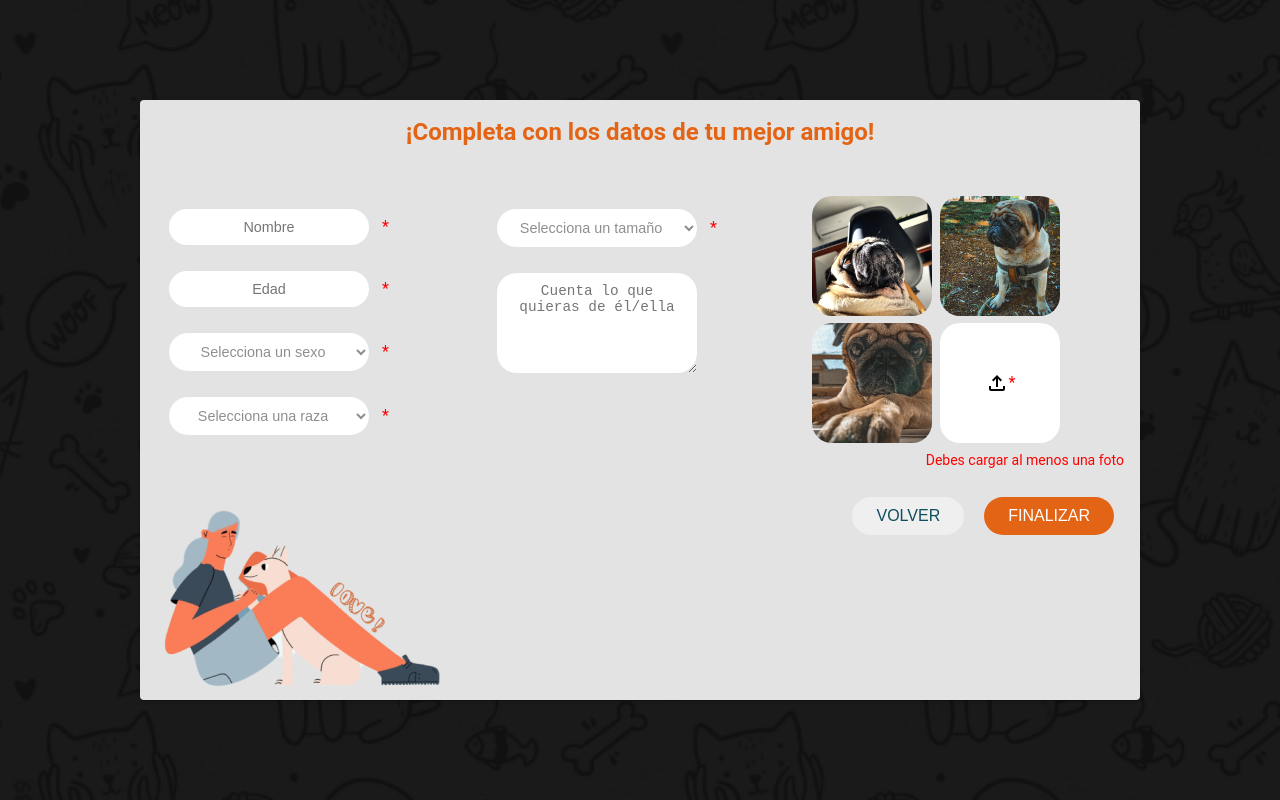
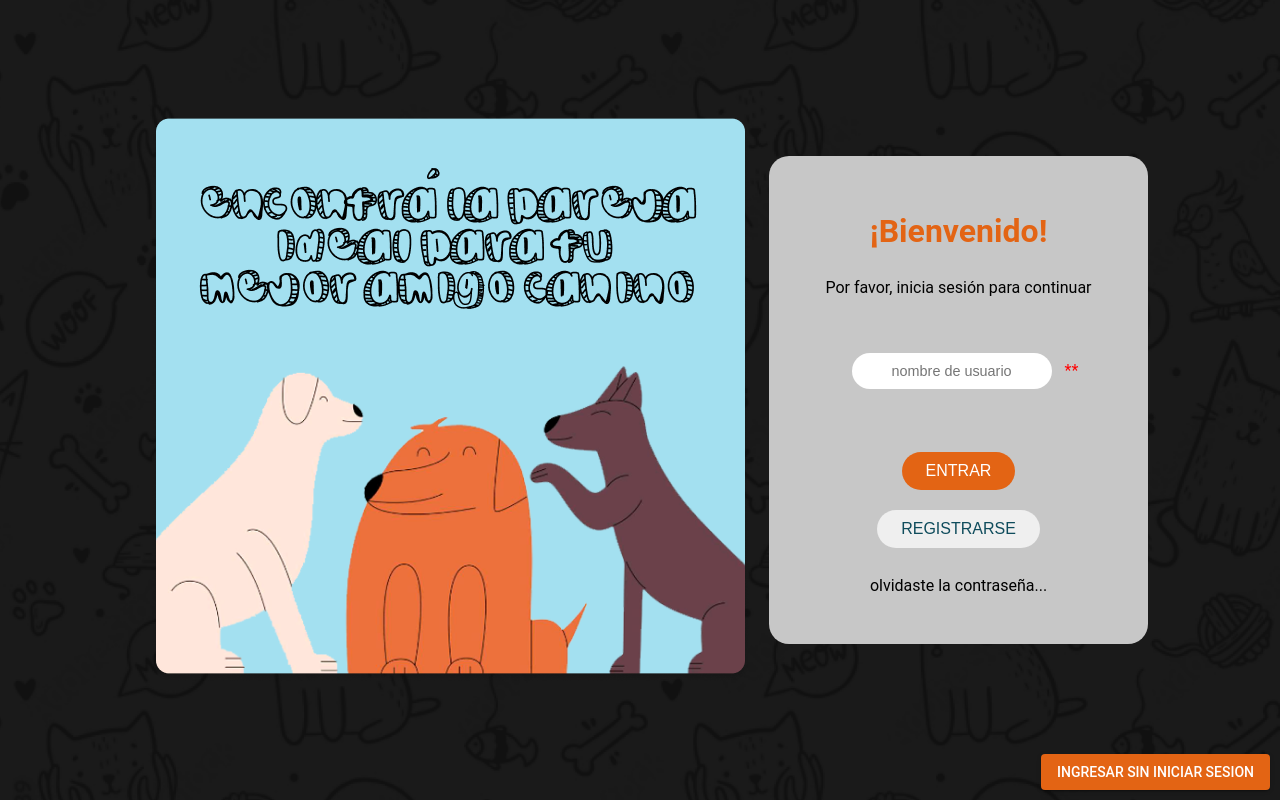
Before and after one commit to No-Country-simulation/c19-46-n-java-react, a React (Vite) app in the folder frontend/: page /pruebas in a window 1280 px wide. Built offline with nearby package versions, Linux system fonts and the light colour scheme.

Commit message:
animacion y navegacion entre formularios

```diff
--- a/frontend/package.json
+++ b/frontend/package.json
@@ -16,6 +16,7 @@
     "@fontsource/roboto": "^5.0.13",
     "@mui/icons-material": "^5.16.0",
     "@mui/material": "^5.16.0",
+    "framer-motion": "^11.3.8",
     "playwright": "^1.45.1",
     "react": "^18.3.1",
     "react-dom": "^18.3.1",
--- a/frontend/src/App.jsx
+++ b/frontend/src/App.jsx
@@ -3,18 +3,17 @@ import OnboardingIndex from "./views/onboarding/OnboardingIndex";
 
 function App() {
   return (
-    <div>
-      {/* <h1>hola, soy una version muy temprana de la app</h1> */}
-      {/* Aca va el componente de entrada al sistema (bienvenido y login) */}
-      {/* este componente MainMenu es temporal, sirve para acceder al menu principal directamente sin iniciar sesion */}
-      {/* <Button variant="contained" href="/main-menu">
-        Ingresar sin iniciar sesion
-      </Button>
-      <Button variant="contained" href="/pruebas">
-        Componente para testing
-      </Button> */}
+    <>
+      {/* COMPONENTE INDEX (LOGIN, REGISTRO Y MASCOTA) */}
       <OnboardingIndex />
-    </div>
+
+      {/* ESTE BOTON TE REDIRECCIONA AL MENU PRINCIPAL SIN INICIAR SESION */}
+      <div style={{ position: "absolute", bottom: "10px", right: "10px" }}>
+        <Button variant="contained" href="/main-menu">
+          Ingresar sin iniciar sesion
+        </Button>
+      </div>
+    </>
   );
 }
 
--- a/frontend/src/views/forms/formulario-login/LoginForm.jsx
+++ b/frontend/src/views/forms/formulario-login/LoginForm.jsx
@@ -5,8 +5,7 @@ import "../Formulario.css";
 import Input from "../../../shared/components/input/Input";
 import Inicio from "../../../shared/assets/Inicio.png";
 
-
-const LoginForm = () => {
+const LoginForm = ({ onNext }) => {
   const [isSubmitting, setIsSubmitting] = useState(false);
   const [username, setUsername] = useState("");
   const [password, setPassword] = useState("");
@@ -25,10 +24,11 @@ const LoginForm = () => {
 
     try {
       // Simula una petición de inicio de sesión
-      await fakeLoginRequest({ username, password });
+      // await fakeLoginRequest({ username, password });
 
       // Lógica después de un inicio de sesión exitoso
       console.log("Entrar");
+      onNext();
     } catch (err) {
       setError("Nombre de usuario o contraseña incorrectos.");
       setIsSubmitting(false);
--- a/frontend/src/views/forms/formulario-mascota/FormularioMascotaIndex.jsx
+++ b/frontend/src/views/forms/formulario-mascota/FormularioMascotaIndex.jsx
@@ -4,8 +4,11 @@ import agregarMascota from "../../../shared/assets/agregarMascota.webp";
 import CargarFotosMascota from "./cargar-fotos/CargarFotosMascota";
 import Input from "../../../shared/components/input/Input";
 import Button from "../../../shared/components/button/Button";
+import { useNavigate } from "react-router-dom";
 
-const FormularioMascotaIndex = () => {
+const FormularioMascotaIndex = ({ onPrevious }) => {
+  const navigate = useNavigate();
+
   const fakeRegisterRequest = ({
     nombre,
     edad,
@@ -46,17 +49,18 @@ const FormularioMascotaIndex = () => {
     setIsSubmitting(true);
     setError("");
     try {
-      await fakeRegisterRequest({
-        nombre,
-        edad,
-        sexo,
-        raza,
-        tamanio,
-        descripcion,
-        fotos,
-      });
+      // await fakeRegisterRequest({
+      //   nombre,
+      //   edad,
+      //   sexo,
+      //   raza,
+      //   tamanio,
+      //   descripcion,
+      //   fotos,
+      // });
       console.log("Registro exitoso");
       setIsSubmitting(false);
+      navigate("/main-menu");
     } catch (err) {
       setError("Error en el registro. Inténtalo de nuevo.");
       setIsSubmitting(false);
@@ -220,7 +224,9 @@ const FormularioMascotaIndex = () => {
                     {/* Botones volver y finalizar */}
                     <Grid container justifyContent="flex-end" marginTop="16px">
                       <Grid item>
-                        <Button className="btn-secondary">VOLVER</Button>
+                        <Button className="btn-secondary" onClick={onPrevious}>
+                          VOLVER
+                        </Button>
                       </Grid>
                       <Grid item>
                         <Button
--- a/frontend/src/views/forms/formulario-usuario/RegisterForm.jsx
+++ b/frontend/src/views/forms/formulario-usuario/RegisterForm.jsx
@@ -1,11 +1,10 @@
 import { useState } from "react";
-import { Link } from "react-router-dom";
 import Button from "../../../shared/components/button/Button";
 import "../Formulario.css";
 import Input from "../../../shared/components/input/Input";
 import Primerinicio from "../../../shared/assets/primerInicio.png";
 
-const LoginForm = () => {
+const LoginForm = ({ onPrevious, onNext }) => {
   const [isSubmitting, setIsSubmitting] = useState(false);
   const [name, setName] = useState("");
   const [phone, setPhone] = useState("");
@@ -29,11 +28,12 @@ const LoginForm = () => {
 
     try {
       // Simula una petición de registro
-      await fakeRegisterRequest({ name, phone, city });
+      // await fakeRegisterRequest({ name, phone, city });
 
       // Lógica después de un registro exitoso
       console.log("Registro exitoso");
       setIsSubmitting(false); // Restablecer estado isSubmitting
+      onNext();
     } catch (err) {
       setError("Error en el registro. Inténtalo de nuevo.");
       setIsSubmitting(false); // Restablecer estado isSubmitting
@@ -82,9 +82,9 @@ const LoginForm = () => {
             </Button>
           </div>
           <div>
-            <Link to="">
-              <Button className="btn-secondary">VOLVER</Button>
-            </Link>
+            <Button className="btn-secondary" onClick={onPrevious}>
+              VOLVER
+            </Button>
           </div>
         </form>
         <div className="image">
--- a/frontend/src/views/onboarding/OnboardingIndex.jsx
+++ b/frontend/src/views/onboarding/OnboardingIndex.jsx
@@ -1,7 +1,88 @@
+import { useState } from "react";
+import { motion, AnimatePresence } from "framer-motion";
+import LoginForm from "../forms/formulario-login/LoginForm";
+import RegisterForm from "../forms/formulario-usuario/RegisterForm";
+import FormularioMascotaIndex from "../forms/formulario-mascota/FormularioMascotaIndex";
+
+/**
+ * El componente utiliza el hook `useState` para manejar el estado de la 'página' actual del flujo.
+ * El valor de `step` puede ser 0, 1 o 2, correspondiendo a las páginas de inicio de sesión, registro y formulario de mascota respectivamente.
+ *
+ * El componente utiliza el componente `AnimatePresence` de Framer Motion para animar la transición entre las diferentes páginas.
+ * Cada página se renderiza dentro de un componente `motion.div` con animaciones definidas para las propiedades `opacity` y `x`.
+ *
+ * La página de inicio de sesión se renderiza cuando `step` es 0, la página de registro se renderiza cuando `step` es 1 y
+ * la página de formulario de mascota se renderiza cuando `step` es 2.
+ *
+ * Los botones de navegación entre las diferentes páginas se pasan como propiedades a los componentes de
+ * `LoginForm`, `RegisterForm` y `FormularioMascotaIndex`.
+ *
+ * El componente `OnboardingIndex` es exportado como el componente predeterminado para este archivo.
+ */
 const OnboardingIndex = () => {
+  const Form1 = ({ onNext }) => (
+    <>
+      {/* FORMULARIO LOGIN - PAGINA 0 */}
+      <LoginForm onNext={onNext} />
+    </>
+  );
+
+  const Form2 = ({ onPrevious, onNext }) => (
+    <>
+      {/* FORMULARIO REGISTRO - PAGINA 1 */}
+      <RegisterForm onPrevious={onPrevious} onNext={onNext} />
+    </>
+  );
+
+  const Form3 = ({ onPrevious }) => (
+    <>
+      {/* FORMULARIO MASCOTA - PAGINA 2 */}
+      <FormularioMascotaIndex onPrevious={onPrevious} />
+    </>
+  );
+
+  const [step, setStep] = useState(0);
+
   return (
     <>
-      <h1>OnboardingIndex</h1>
+      <AnimatePresence mode="wait">
+        {step === 0 && (
+          <motion.div
+            key="form1"
+            initial={{ opacity: 0, x: 100 }}
+            animate={{ opacity: 1, x: 0 }}
+            exit={{ opacity: 0, x: -100 }}
+            transition={{ duration: 0.5 }}
+          >
+            {/* FORMULARIO LOGIN - PAGINA 0 */}
+            <Form1 onNext={() => setStep(1)} />
+          </motion.div>
+        )}
+        {step === 1 && (
+          <motion.div
+            key="form2"
+            initial={{ opacity: 0, x: 100 }}
+            animate={{ opacity: 1, x: 0 }}
+            exit={{ opacity: 0, x: -100 }}
+            transition={{ duration: 0.5 }}
+          >
+            {/* FORMULARIO REGISTRO - PAGINA 1 */}
+            <Form2 onPrevious={() => setStep(0)} onNext={() => setStep(2)} />
+          </motion.div>
+        )}
+        {step === 2 && (
+          <motion.div
+            key="form3"
+            initial={{ opacity: 0, x: 100 }}
+            animate={{ opacity: 1, x: 0 }}
+            exit={{ opacity: 0, x: -100 }}
+            transition={{ duration: 0.5 }}
+          >
+            {/* FORMULARIO MASCOTA - PAGINA 2 */}
+            <Form3 onPrevious={() => setStep(1)} />
+          </motion.div>
+        )}
+      </AnimatePresence>
     </>
   );
 };
```
Also changed, not shown: frontend/src/routes/Root.jsx (+5 -5 lines), 1 other file (tests, documents, lock files or other folders).
